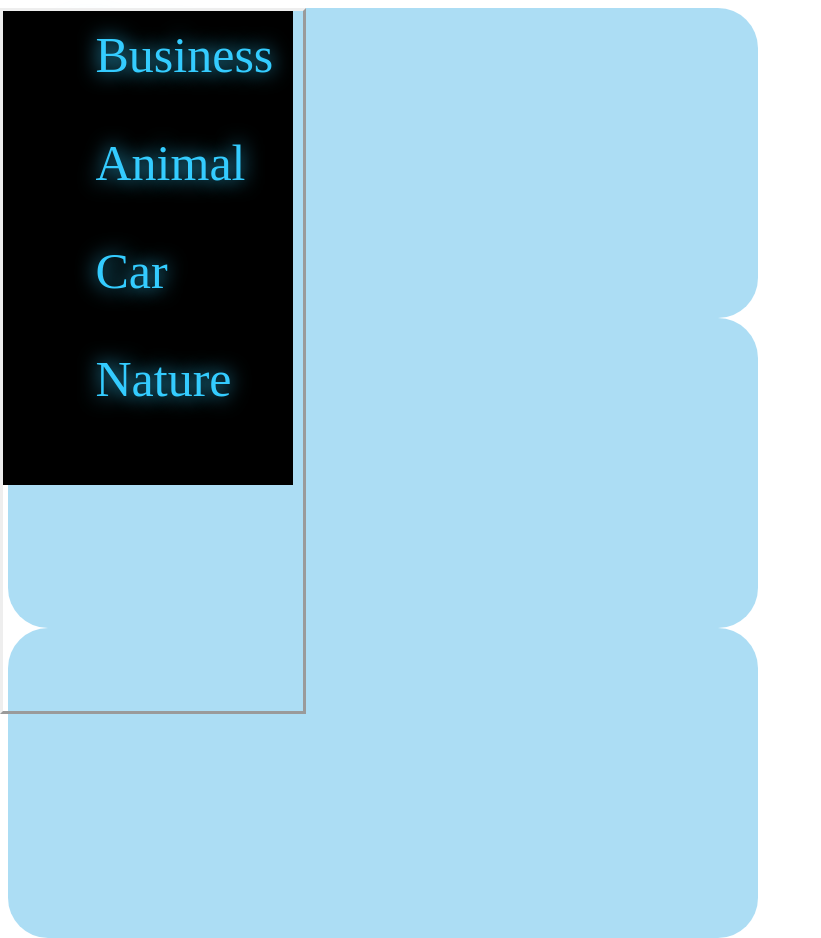
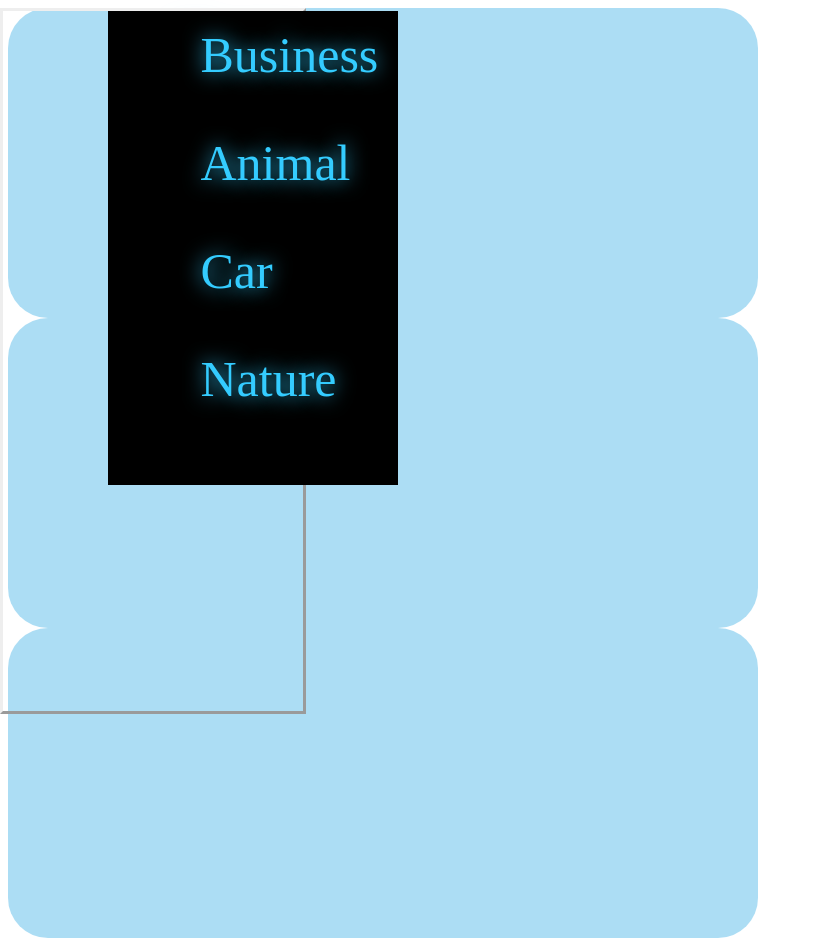
Before and after one commit to diamondrolls/futuristicwallpapers, a plain HTML site: page index.html in a window 1280 px wide. Shown: the whole page, without its empty margins (0-821 px from the left). Drawn offline with Linux system fonts and the light colour scheme.

Commit message:
Update index.html

```diff
--- a/index.html
+++ b/index.html
@@ -29,7 +29,7 @@
 		   width:290px;
 			   height:150px;
 		   background-color:rgb(0,0,0);
-			   margin-right:50px;
+			   left:35%;
 		   }
 
 		   html{
```
